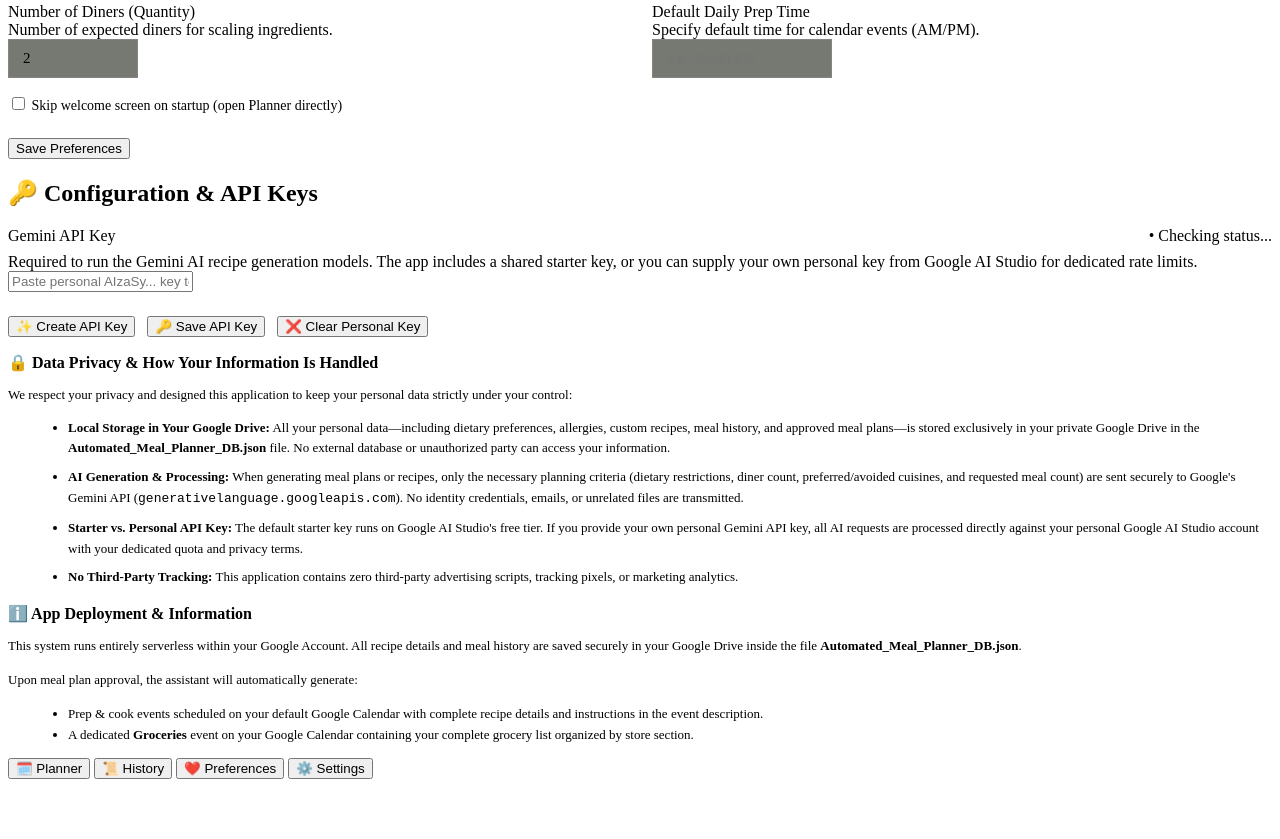
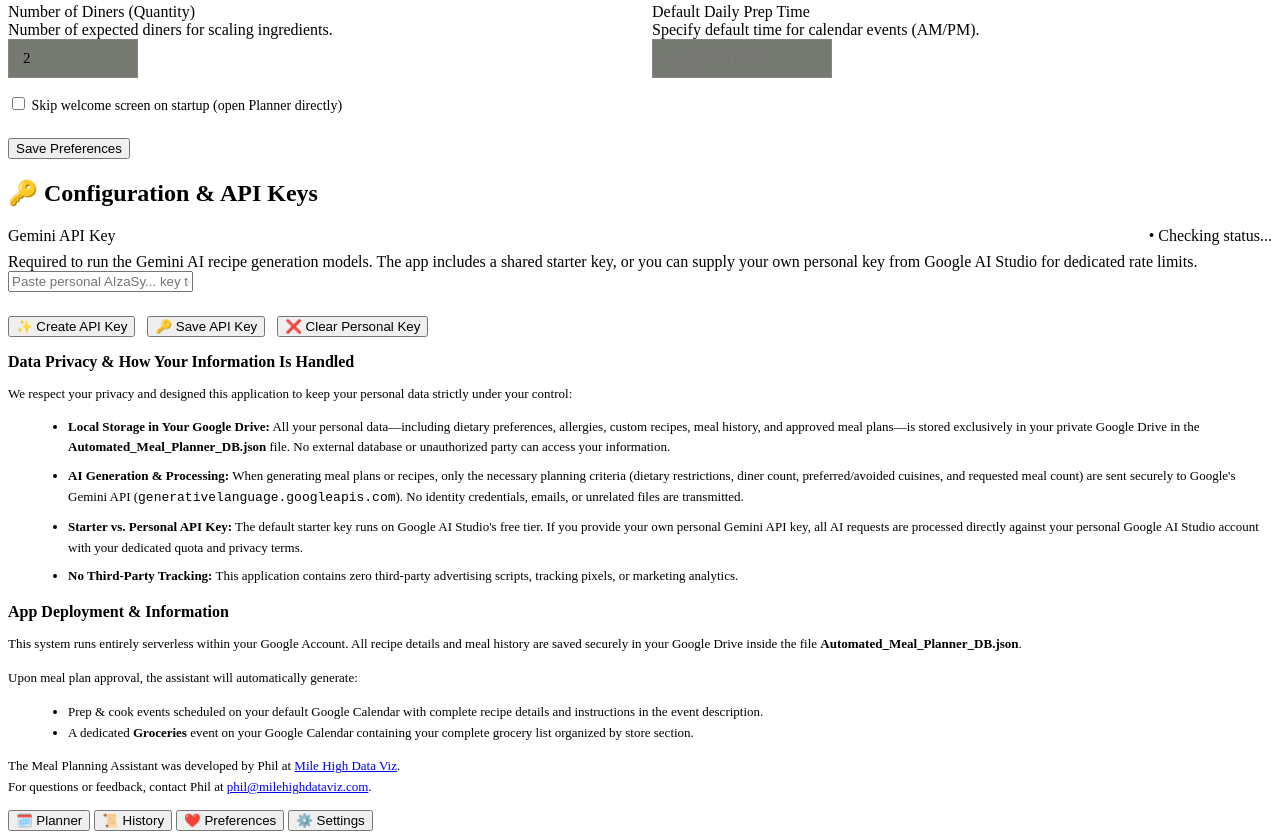
Before and after one commit to philperrin/meal_planning, a website: page Index.html in a window 1280 px wide. Shown: the part 1504-2343 px from the top of the page. Before the commit the page ends 2291 px from the top, so only its background shows below. Drawn offline with Linux system fonts and the light colour scheme.

Commit message:
updated settings page with mhdv

```diff
--- a/Index.html
+++ b/Index.html
@@ -336,7 +336,7 @@
         </div>
 
         <div class="panel">
-          <h3 class="panel-title" style="font-size: 16px; margin-bottom: 12px;">🔒 Data Privacy & How Your Information
+          <h3 class="panel-title" style="font-size: 16px; margin-bottom: 12px;">Data Privacy & How Your Information
             Is Handled</h3>
           <p style="font-size: 13px; color: var(--text-secondary); line-height: 1.6; margin-bottom: 12px;">
             We respect your privacy and designed this application to keep your personal data strictly under your
@@ -363,7 +363,7 @@
         </div>
 
         <div class="panel">
-          <h3 class="panel-title" style="font-size: 16px; margin-bottom: 12px;">ℹ️ App Deployment & Information</h3>
+          <h3 class="panel-title" style="font-size: 16px; margin-bottom: 12px;">App Deployment & Information</h3>
           <p style="font-size: 13px; color: var(--text-secondary); line-height: 1.6; margin-bottom: 12px;">
             This system runs entirely serverless within your Google Account.
             All recipe details and meal history are saved securely in your Google Drive inside the file
@@ -379,6 +379,12 @@
             <li>A dedicated <strong>Groceries</strong> event on your Google Calendar containing your complete grocery
               list organized by store section.</li>
           </ul>
+          <p style="font-size: 13px; color: var(--text-secondary); line-height: 1.6; margin-bottom: 12px;">
+            The Meal Planning Assistant was developed by Phil at
+            <a href="https://milehighdataviz.com" target="_blank">Mile High Data Viz</a>.<br>
+            For questions or feedback, contact Phil at <a
+              href="mailto:phil@milehighdataviz.com&subject=Meal%20Planning%20Assistant%20Feedback">phil@milehighdataviz.com</a>.
+          </p>
         </div>
       </div>
 
```
